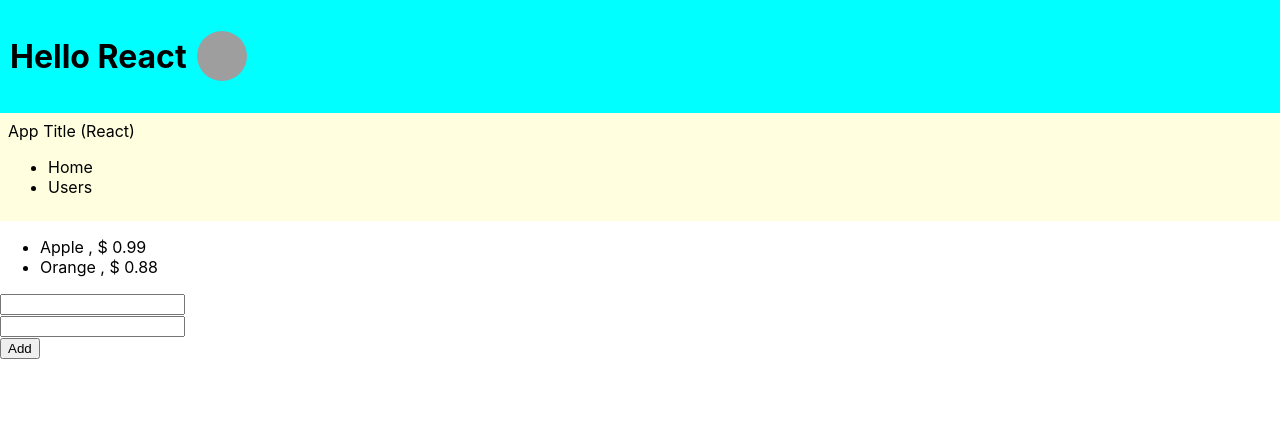
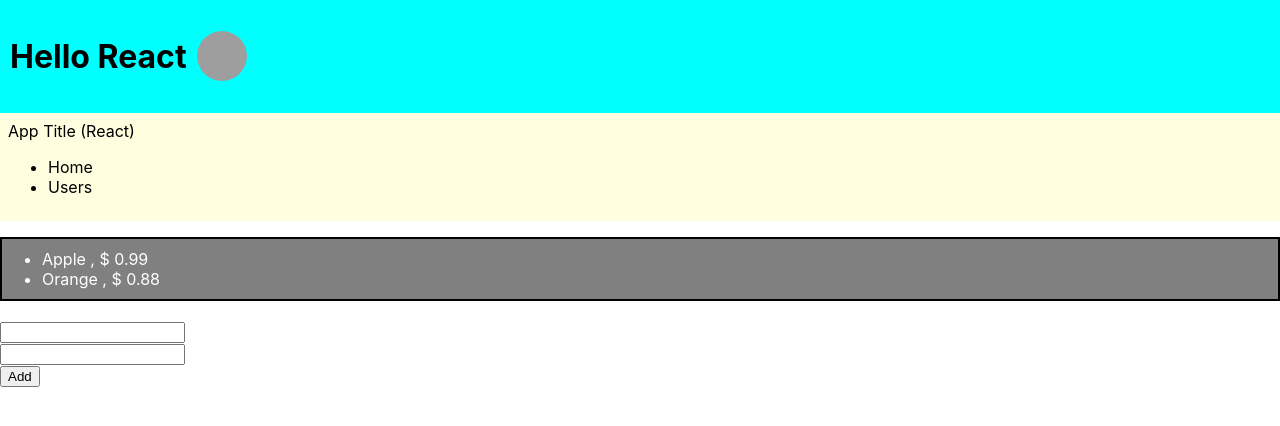
Before and after one commit to nyanlinmg/Test-React, a React (Create React App) app in the folder first/: page / in a window 1280 px wide. Shown: the top 426 px of the page. Built offline with nearby package versions, Linux system fonts and the light colour scheme; grey boxes are pictures that could not be loaded.

Commit message:
create styles

```diff
--- a/first/src/App.js
+++ b/first/src/App.js
@@ -58,6 +58,18 @@ export default function App() {
         {id : 2, name : "Orange", price : 0.88}
     ]);
 
+    const styles = {
+        toolbar: {
+            marginBottom : 20,
+            border: '2px solid black',
+        },
+        dark: {
+            background: 'gray',
+            color: 'white',
+            padding: '10px 40px'
+        }
+    }
+
     const add = (name, price) => {
         const id = data.length + 1;
         setData([
@@ -84,7 +96,7 @@ export default function App() {
                 </Title>
 
             </div>
-            <ul>
+            <ul style={{...styles.dark, ...styles.toolbar}}>
               {data.map( i => (
                 <Item key={i.id} name={i.name} price={i.price}></Item>
               ))}
```
